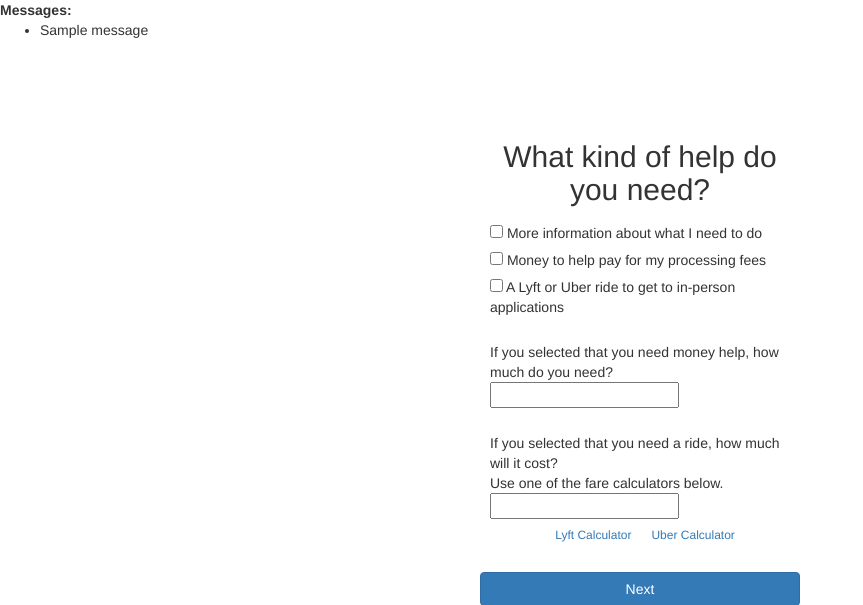
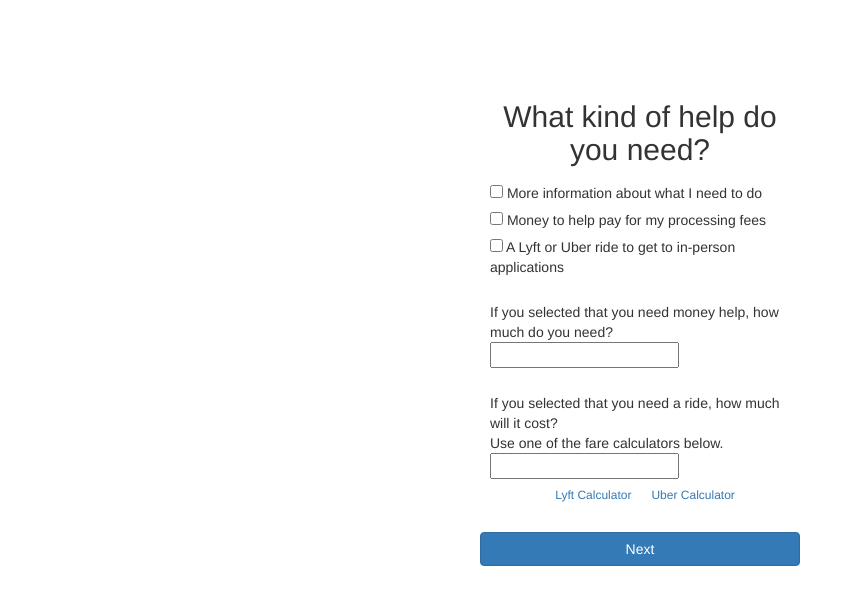
Before and after one commit to unfamiliarish2/voting_id_app, a Django app: page /helpee in a window 1280 px wide. Shown: the part 52-657 px from the top of the page, without its empty margins (0-863 px from the left). Run offline with Django 3.2, Linux system fonts and the light colour scheme; tables that the repository leaves empty hold one stand-in row (values such as "Sample post"); one stand-in notice (Sample message) is shown; some libraries are stand-ins or nearby versions.

Commit message:
Hide messages

```diff
--- a/publicSite/templates/base.html
+++ b/publicSite/templates/base.html
@@ -32,7 +32,7 @@
         </div>
     </nav>
 
-    {% if messages %}
+<!--     {% if messages %}
     <div>
         <strong>Messages:</strong>
         <ul>
@@ -41,7 +41,7 @@
             {% endfor %}
         </ul>
     </div>
-    {% endif %}
+    {% endif %} -->
 
     {% block content %} {% endblock %}
 </body>
```
